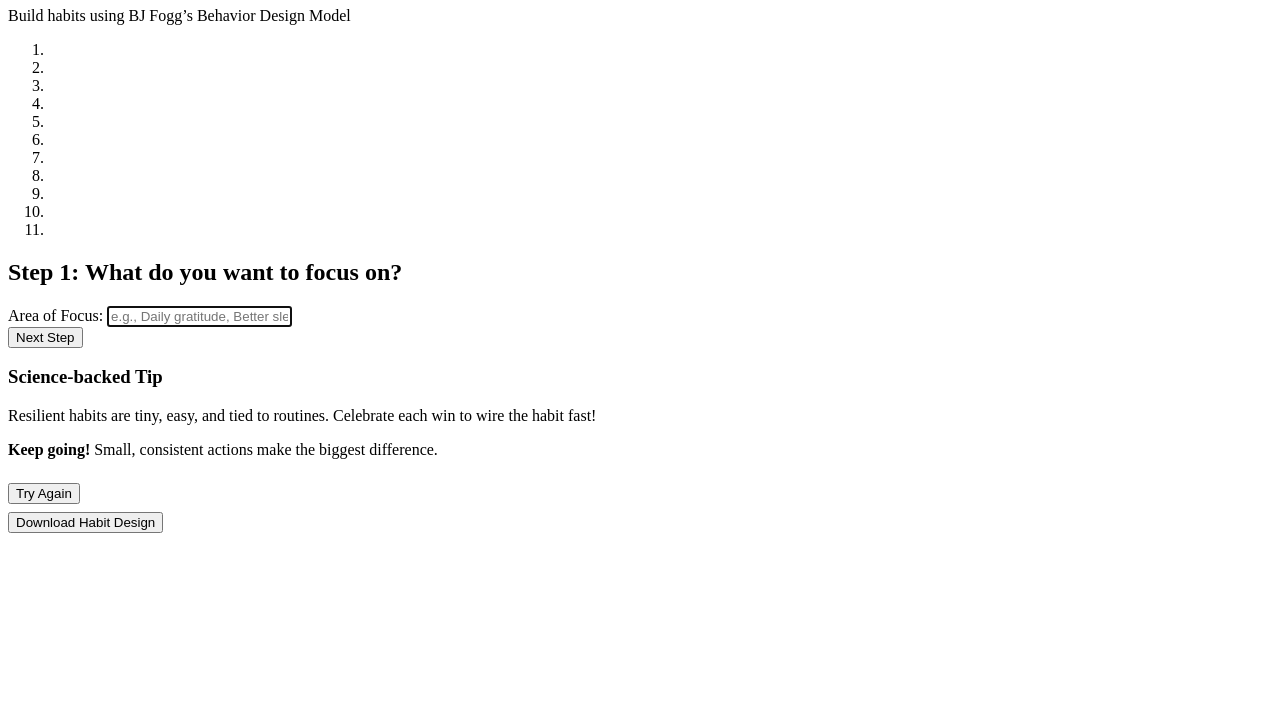
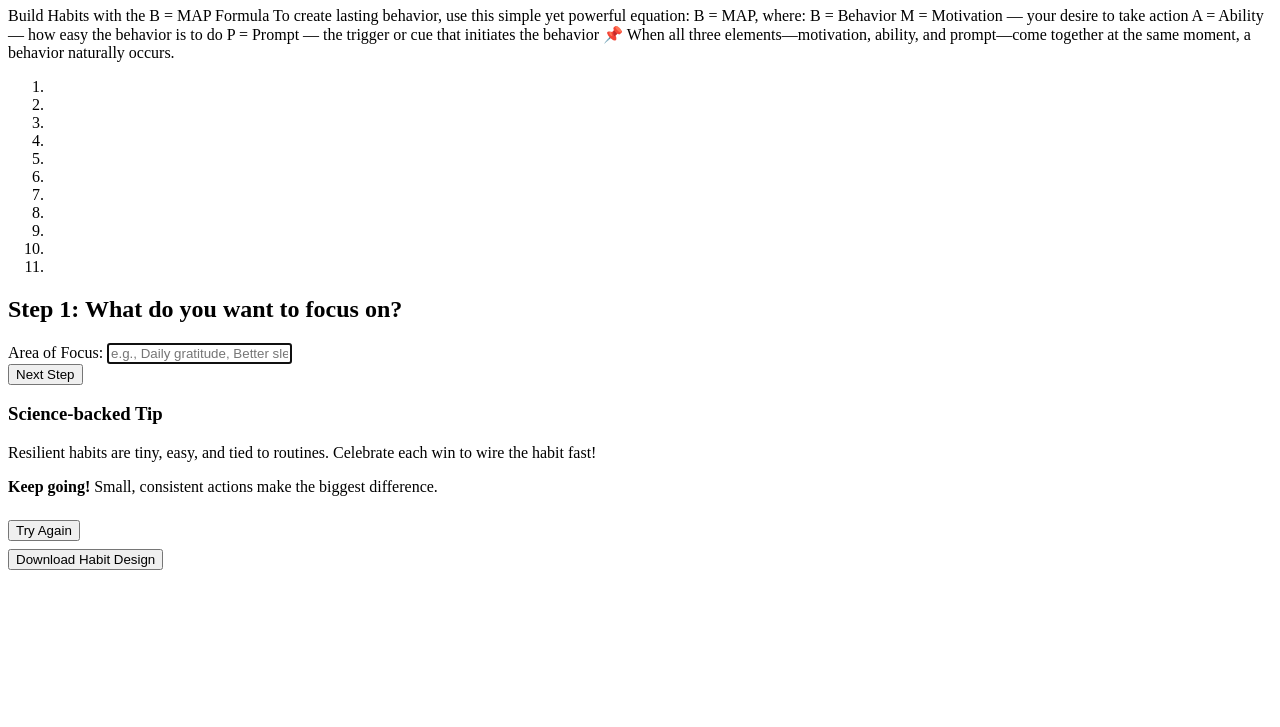
Before and after one commit to asilva777/resilient-habit-designer, a plain HTML site: page index.html in a window 1280 px wide. Shown: the part 73-800 px from the top of the page. Drawn offline with Linux system fonts and the light colour scheme.

Commit message:
index.html

```diff
--- a/index.html
+++ b/index.html
@@ -15,7 +15,20 @@
 <body>
   <header>
     <h1>Resilient Habit Designer</h1>
-    <p>Build habits using BJ Fogg’s Behavior Design Model</p>
+    <p>Build Habits with the B = MAP Formula
+To create lasting behavior, use this simple yet powerful equation:
+
+B = MAP, where:
+
+B = Behavior
+
+M = Motivation — your desire to take action
+
+A = Ability — how easy the behavior is to do
+
+P = Prompt — the trigger or cue that initiates the behavior
+
+📌 When all three elements—motivation, ability, and prompt—come together at the same moment, a behavior naturally occurs.</p>
   </header>
   <main>
     <ol id="progressBar" aria-label="Progress"></ol>
```
